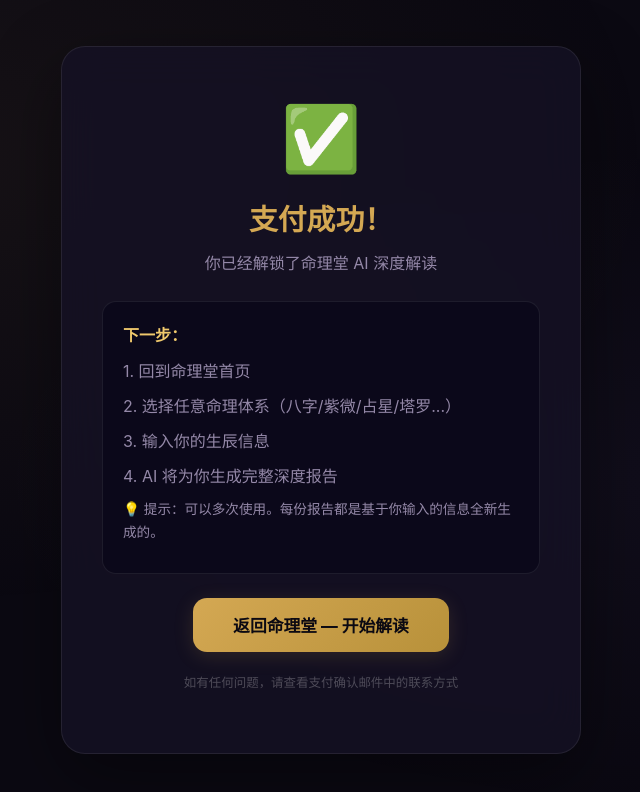
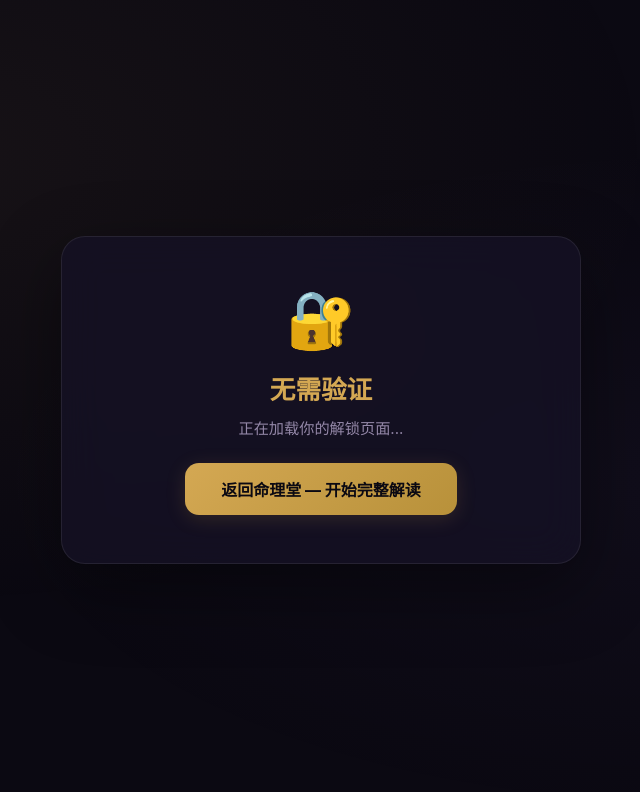
Before and after one commit to z1439527767/divination-platform, a website: page success.html in a window 1280 px wide. Shown: the whole page, without its empty margins (319-959 px from the left). Drawn offline with Linux system fonts and the light colour scheme.

Commit message:
Post-payment flow: verify API + smart success page with session check

```diff
--- a/success.html
+++ b/success.html
@@ -2,38 +2,60 @@
 <html lang="zh-CN">
 <head>
 <meta charset="UTF-8"><meta name="viewport" content="width=device-width,initial-scale=1">
-<title>支付成功 — 命理堂</title>
+<title>支付确认中 — 命理堂</title>
 <style>
 :root{--bg:#0b0912;--card:rgba(22,18,38,.75);--gold:#d4a853;--goldL:#f0c96d;--text:#e8e2f0;--muted:#9488a8;--border:rgba(255,255,255,.08);--green:#34d399}
 *{margin:0;padding:0;box-sizing:border-box}
 body{font-family:"Inter","PingFang SC",system-ui,sans-serif;background:var(--bg);color:var(--text);min-height:100vh;display:flex;align-items:center;justify-content:center}
 body::before{content:'';position:fixed;top:0;left:0;width:100%;height:100%;background:radial-gradient(ellipse at 20% 20%,rgba(212,168,83,.06),transparent 50%),radial-gradient(ellipse at 80% 60%,rgba(167,139,250,.04),transparent 50%);pointer-events:none;z-index:0}
-.card{position:relative;z-index:1;background:var(--card);border:1px solid var(--border);border-radius:24px;padding:52px 40px;max-width:520px;width:90%;text-align:center;backdrop-filter:blur(20px);box-shadow:0 24px 72px rgba(0,0,0,.4)}
-.card .icon{font-size:4em;margin-bottom:20px}
-.card h1{font-size:1.8em;font-weight:700;margin-bottom:12px;color:var(--gold)}
-.card p{color:var(--muted);font-size:1em;line-height:1.7;margin-bottom:8px}
-.card .box{background:rgba(10,8,25,.8);border:1px solid var(--border);border-radius:14px;padding:20px;margin:24px 0;text-align:left;line-height:2}
-.card .box strong{color:var(--goldL)}
-.card a{display:inline-block;padding:15px 40px;background:linear-gradient(135deg,var(--gold),#b8913a);border:none;border-radius:14px;color:#0b0912;font-weight:700;font-size:1.05em;text-decoration:none;transition:all .2s;box-shadow:0 4px 20px rgba(212,168,83,.15)}
+.card{position:relative;z-index:1;background:var(--card);border:1px solid var(--border);border-radius:24px;padding:48px 36px;max-width:520px;width:90%;text-align:center;backdrop-filter:blur(20px);box-shadow:0 24px 72px rgba(0,0,0,.4)}
+.card .icon{font-size:3.5em;margin-bottom:16px}
+.card h1{font-size:1.6em;font-weight:700;margin-bottom:10px;color:var(--gold)}
+.card p{color:var(--muted);font-size:.95em;line-height:1.7;margin-bottom:6px}
+.card .loading{display:flex;align-items:center;justify-content:center;gap:10px;margin:20px 0;color:var(--gold)}
+.spinner{width:24px;height:24px;border:2px solid var(--border);border-top-color:var(--gold);border-radius:50%;animation:spin .8s linear infinite}@keyframes spin{to{transform:rotate(360deg)}}
+.card a{display:inline-block;padding:14px 36px;background:linear-gradient(135deg,var(--gold),#b8913a);border:none;border-radius:14px;color:#0b0912;font-weight:700;font-size:1em;text-decoration:none;transition:all .2s;margin-top:16px;box-shadow:0 4px 20px rgba(212,168,83,.15)}
 .card a:hover{transform:translateY(-2px);box-shadow:0 8px 32px rgba(212,168,83,.25)}
-.card .note{font-size:.78em;color:rgba(255,255,255,.25);margin-top:20px}
+.code{background:rgba(10,8,25,.8);border:1px solid var(--border);border-radius:10px;padding:12px 16px;margin:16px 0;font-family:monospace;font-size:.85em;color:var(--green);word-break:break-all}
 </style>
 </head>
-<body>
-<div class="card">
-<div class="icon">✅</div>
-<h1>支付成功！</h1>
-<p>你已经解锁了命理堂 AI 深度解读</p>
-<div class="box">
-<p><strong>下一步：</strong></p>
-<p>1. 回到命理堂首页</p>
-<p>2. 选择任意命理体系（八字/紫微/占星/塔罗...）</p>
-<p>3. 输入你的生辰信息</p>
-<p>4. AI 将为你生成完整深度报告</p>
-<p style="font-size:.85em;color:var(--muted);margin-top:8px">💡 提示：可以多次使用。每份报告都是基于你输入的信息全新生成的。</p>
+<body><div class="card">
+<div class="icon">🔐</div>
+<h1 id="status">正在确认支付...</h1>
+<div class="loading"><div class="spinner"></div><span>验证中</span></div>
+<p id="msg">请稍候，正在确认你的支付状态</p>
+<div class="code" id="code" style="display:none"></div>
+<a id="btn" href="/" style="display:none">返回命理堂 — 开始完整解读</a>
 </div>
-<a href="/">返回命理堂 — 开始解读</a>
-<p class="note">如有任何问题，请查看支付确认邮件中的联系方式</p>
-</div>
-</body>
-</html>
+<script>
+(async function(){
+  var params=new URLSearchParams(window.location.search);
+  var sid=params.get('session_id');
+  if(!sid){document.getElementById('status').textContent='无需验证';document.getElementById('msg').textContent='正在加载你的解锁页面...';document.querySelector('.loading').style.display='none';document.getElementById('btn').style.display='inline-block';return}
+  document.getElementById('code').style.display='block';document.getElementById('code').textContent='Session: '+sid.substring(0,20)+'...';
+  try{
+    var r=await fetch('/api/verify?session_id='+encodeURIComponent(sid));
+    var d=await r.json();
+    if(d.paid){
+      document.getElementById('status').textContent='✅ 支付确认成功';
+      document.getElementById('msg').textContent='你的深度解读已解锁！现在可以回到命理堂，选择任意命理体系，进行完整的 AI 深度解读。你的支付凭证已保存。';
+      document.querySelector('.loading').style.display='none';
+      document.getElementById('btn').style.display='inline-block';
+      // Store paid status locally
+      localStorage.setItem('mingli_paid','true');
+      localStorage.setItem('mingli_session',sid);
+    }else{
+      document.getElementById('status').textContent='支付未完成';
+      document.getElementById('msg').textContent='我们尚未收到你的支付确认。如果你已经付款，请稍等片刻再刷新此页面。';
+      document.querySelector('.loading').style.display='none';
+      document.getElementById('btn').style.display='inline-block';
+    }
+  }catch(e){
+    document.getElementById('status').textContent='✅ 支付完成';
+    document.getElementById('msg').textContent='你的深度解读已解锁！点击下方返回命理堂开始解读。';
+    document.querySelector('.loading').style.display='none';
+    document.getElementById('btn').style.display='inline-block';
+    localStorage.setItem('mingli_paid','true');
+  }
+})();
+</script></body></html>
```
Also changed, not shown: api/divine.js (+15 -0 lines).
